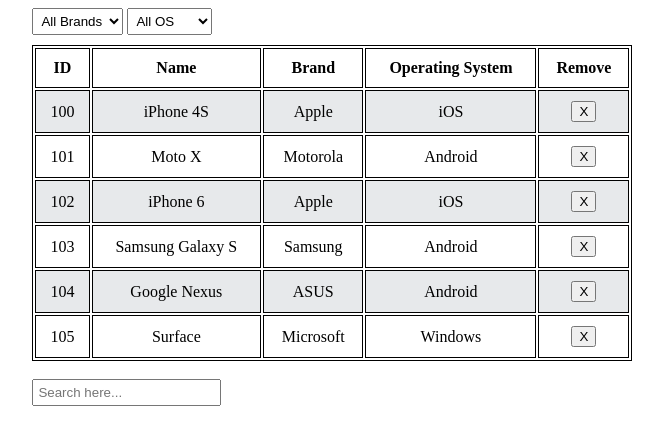
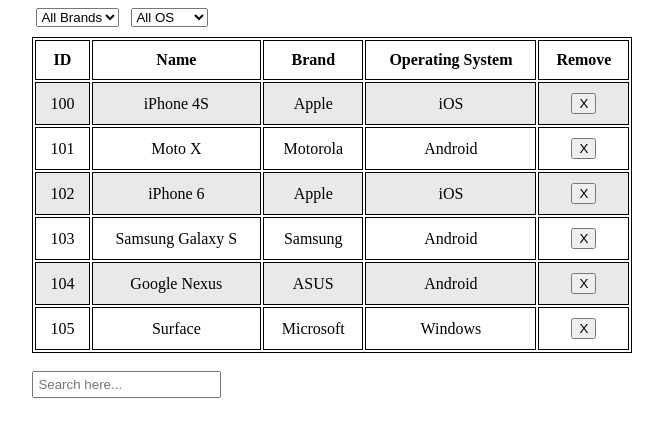
Before and after one commit to fmohd9870/jquery_filters, a plain HTML site: page src/index.html in a window 1280 px wide. Shown: the whole page, without its empty margins (102-765 px from the left). Drawn offline with nearby package versions, Linux system fonts and the light colour scheme.

Commit message:
all select generated with js

```diff
--- a/src/index.html
+++ b/src/index.html
@@ -1,5 +1,6 @@
 <!DOCTYPE html>
 <html lang="en">
+
 <head>
   <meta charset="UTF-8" />
   <meta http-equiv="X-UA-Compatible" content="IE=edge" />
@@ -7,22 +8,13 @@
   <title>Document</title>
   <link rel="stylesheet" href="style.css" />
 </head>
+
 <body>
   <div class="wrapper">
-      <select name="brand" id="brand">
-        <option value="1">All Brands</option>
-        <option value="Apple">Apple</option>
-        <option value="Motorola">Motorola</option>
-        <option value="Samsung">Samsung</option>
-        <option value="ASUS">Asus</option>
-        <option value="Microsoft">Microsoft</option>
-      </select>
-      <select name="os" id="os">
-        <option value="1">All OS</option>
-        <option value="iOS">iOS</option>
-        <option value="Android">Android</option>
-        <option value="Windows">Windows</option>
-      </select>
+    <span id="brand">
+    </span>
+    <span id="os">
+    </span>
     <table id="table">
       <thead>
         <tr>
@@ -41,4 +33,5 @@
 </body>
 <script src="https://ajax.googleapis.com/ajax/libs/jquery/3.5.1/jquery.min.js"></script>
 <script src="script.js"></script>
+
 </html>
--- a/src/script.js
+++ b/src/script.js
@@ -36,23 +36,40 @@
     os: "Windows",
   },
 ];
+var brands = [
+  { name: "All Brands", value: "1" },
+  { name: "Apple", value: "Apple" },
+  { name: "Motorola", value: "Motorola" },
+  { name: "Samsung", value: "Samsung" },
+  { name: "ASUS", value: "ASUS" },
+  { name: "Microsoft", value: "Microsoft" },
+];
+var os = [
+  { name: "All OS", value: "1" },
+  { name: "iOS", value: "iOS" },
+  { name: "Android", value: "Android" },
+  { name: "Windows", value: "Windows" },
+];
+display_products();
+display_brands();
+display_os();
 $(document).ready(function () {
-  display_products();
-  $("#brand").on("change", function () {
+  $("#brand").on("change", "#brand_select", function () {
     table = 0;
-    if ($("#brand").val() == "1") {
+    var arg1 = $(this).find(":selected").attr("data-id");
+    console.log(arg1);
+    if (arg1 == "1") {
       display_products();
     } else {
-      var arg1 = $("#brand").val();
       by_brand(table, arg1);
     }
   });
-  $("#brand").on("change", function () {
+  $("#brand").on("change", "#brand_select", function () {
+    var arg1 = $(this).find(":selected").attr("data-id");
     if (
-      $("#os").on("change", function () {
+      $("#os").on("change", "#os_select", function () {
         table = 0;
-        var arg1 = $("#brand").val();
-        var arg2 = $("#os").val();
+        var arg2 = $(this).find(":selected").attr("data-os");
         if (arg2 == 1) {
           by_brand(table, arg1);
         } else {
@@ -66,21 +83,21 @@
     );
   });
 
-  $("#os").on("change", function () {
+  $("#os").on("change", "#os_select", function () {
     table = 0;
-    if ($("#os").val() == "1") {
+    var arg1 = $(this).find(":selected").attr("data-os");
+    if (arg1 == "1") {
       display_products();
     } else {
-      var arg1 = $("#os").val();
       by_os(table, arg1);
     }
   });
-  $("#os").on("change", function () {
+  $("#os").on("change", "#os_select", function () {
+    var arg2 = $(this).find(":selected").attr("data-os");
     if (
-      $("#brand").on("change", function () {
+      $("#brand").on("change", "#brand_select", function () {
         table = 0;
-        var arg1 = $("#brand").val();
-        var arg2 = $("#os").val();
+        var arg1 = $(this).find(":selected").attr("data-id");
         if (arg1 == 1) {
           by_os(table, arg2);
         } else {
@@ -230,3 +247,33 @@
   }
   $("#tbody").html(table);
 }
+function display_brands() {
+  var disp = "<select id='brand_select' name='brand'>";
+  for (var i = 0; i < brands.length; i++) {
+    disp +=
+      "<option data-id='" +
+      brands[i].value +
+      "' value='" +
+      brands[i].value +
+      "'>" +
+      brands[i].name +
+      "</option>";
+  }
+  disp += "</select>";
+  $("#brand").html(disp);
+}
+function display_os() {
+  var disp = "<select id='os_select' name='os'>";
+  for (var i = 0; i < os.length; i++) {
+    disp +=
+      "<option data-os='" +
+      os[i].value +
+      "' value='" +
+      os[i].value +
+      "'>" +
+      os[i].name +
+      "</option>";
+  }
+  disp += "</select>";
+  $("#os").html(disp);
+}
```
Lines whose indentation alone changed are shown as unchanged.
